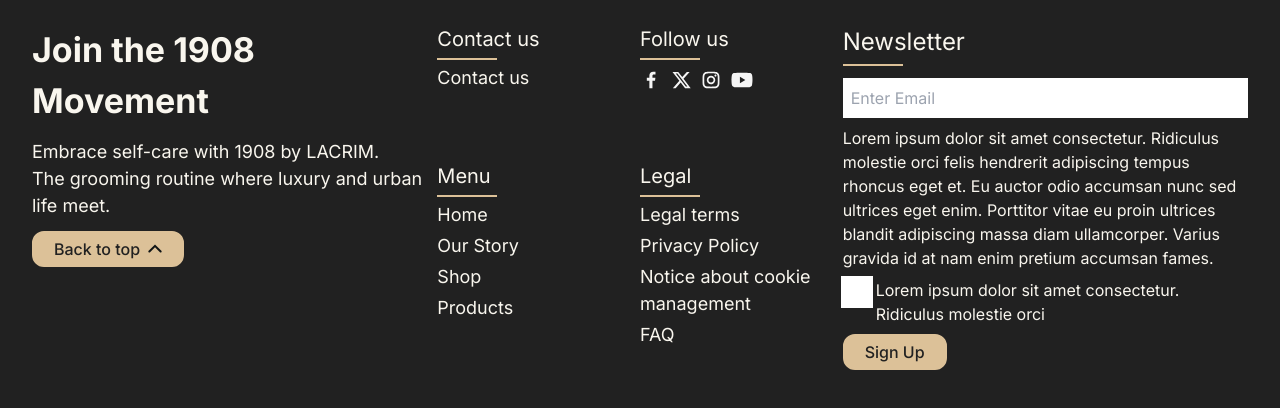
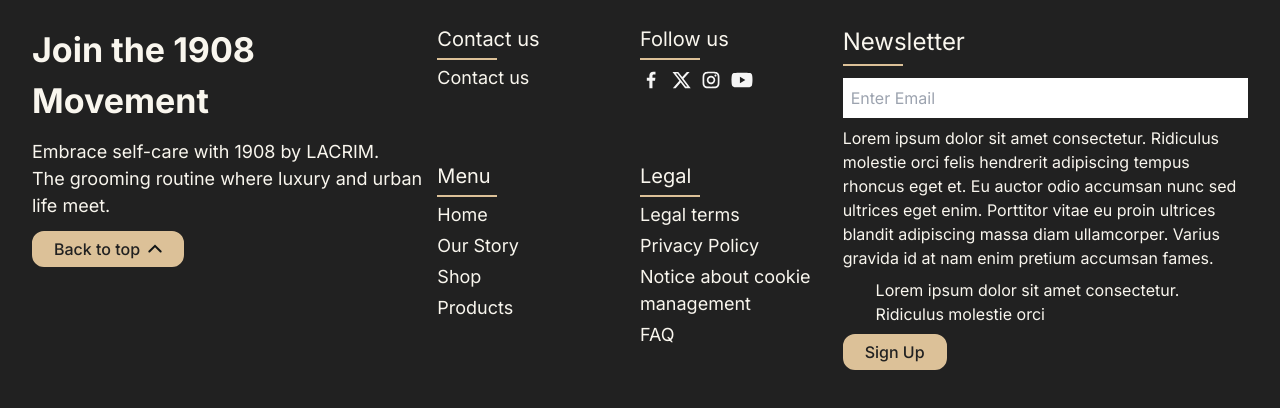
Before and after one commit to mykhail-druz/lacrim, a Next.js app: page / in a window 1280 px wide. Shown: the part 3938-4346 px from the top of the page. Built offline with nearby package versions, Linux system fonts and the light colour scheme.

Commit message:
Add animation

```diff
--- a/src/components/Footer/Footer.tsx
+++ b/src/components/Footer/Footer.tsx
@@ -97,36 +97,20 @@
         </div>
       </div>
       <div className={styles.newsletter__block}>
-        <h1 className={styles.newsletter_title}>Newsletter</h1>
-        <hr className={styles.hr} />
-        <div className="space-y-2 pt-2">
-          <input
-            type="text"
-            placeholder="Enter Email"
-            className={styles.input}
-          />
-          <p className={styles.desc__form}>
-            Lorem ipsum dolor sit amet consectetur. Ridiculus molestie orci
-            felis hendrerit adipiscing tempus rhoncus eget et. Eu auctor odio
-            accumsan nunc sed ultrices eget enim. Porttitor vitae eu proin
-            ultrices blandit adipiscing massa diam ullamcorper. Varius gravida
-            id at nam enim pretium accumsan fames.
-          </p>
-          <form className="flex space-x-[20px] items-center">
-            <input
-              id="unique-checkbox-id"
-              type="checkbox"
-
-              name="unique-checkbox-id"
-            />
-            <label htmlFor="unique-checkbox-id" className="text-white cursor-pointer">
-              Lorem ipsum dolor sit amet consectetur. Ridiculus molestie orci
-            </label>
-          </form>
-          <Button href={""} buttonColor={"beige"} fontSize={"20"}>
-            Sign Up
-          </Button>
-        </div>
+              <h1 className={styles.newsletter_title}>Newsletter</h1>
+              <hr className={styles.hr} />
+              <div className="space-y-2 pt-2">
+                <input type="text" placeholder="Enter Email" className={styles.input} />
+                  <p className={styles.desc__form}>Lorem ipsum dolor sit amet consectetur. Ridiculus
+                      molestie orci felis hendrerit adipiscing tempus rhoncus
+                      eget et. Eu auctor odio accumsan nunc sed ultrices eget
+                      enim. Porttitor vitae eu proin ultrices blandit adipiscing
+                      massa diam ullamcorper. Varius gravida id at nam enim
+                      pretium accumsan fames.</p>
+                  <div className="flex space-x-2 items-center"><input type="checkbox" className={styles.checkbox} /> <p className="text-white">Lorem ipsum dolor sit amet consectetur. Ridiculus
+                      molestie orci </p></div>
+                  <Button href={""} buttonColor={"beige"} fontSize={"20"}>Sign Up</Button>
+              </div>
       </div>
     </footer>
   );
```
